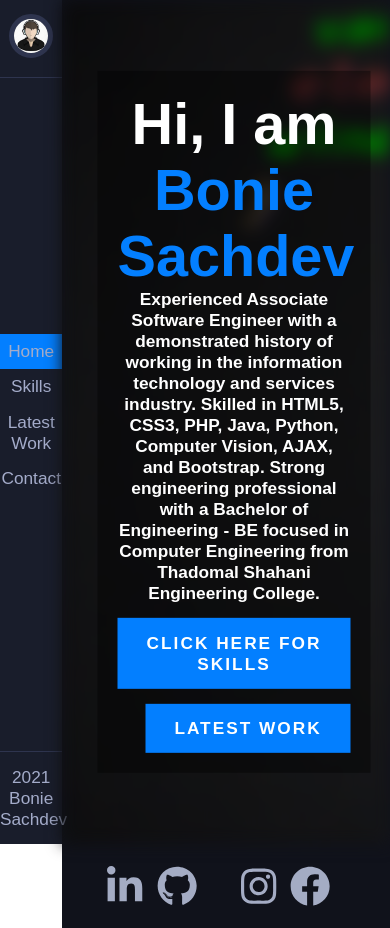
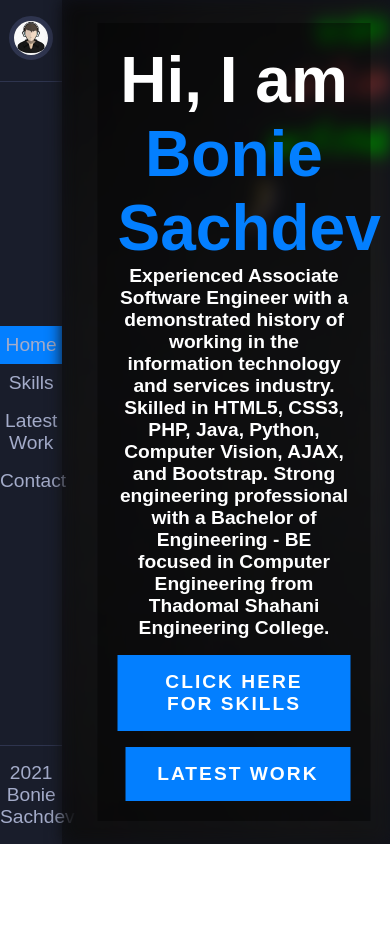
Before and after one commit to bonie09/boniesachdev.dev, a React (Create React App) app: page / in a window 390 px wide. After the commit the page ends 844 px from the top, so only its background shows below. Built offline with nearby package versions, Linux system fonts and the light colour scheme.

Commit message:
Contact details removed from app.js

```diff
--- a/src/App.js
+++ b/src/App.js
@@ -5,15 +5,6 @@ import {Route} from 'react-router-dom';
 import SkillsPage from './Pages/SkillsPage';
 import ProjectPage from './Pages/ProjectPage';
 import ContactPage from './Pages/ContactPage';
-import {faFacebook} from '@fortawesome/free-brands-svg-icons';
-import {faGithub} from '@fortawesome/free-brands-svg-icons';
-import {faLinkedinIn} from '@fortawesome/free-brands-svg-icons';
-import {faInstagram} from '@fortawesome/free-brands-svg-icons';
-import { Link } from 'react-router-dom';
-import { FontAwesomeIcon } from '@fortawesome/react-fontawesome';
-import { Icon } from '@iconify/react';
-import leetcodeIcon from '@iconify-icons/simple-icons/leetcode';
-import hashnodeIcon from '@iconify-icons/simple-icons/hashnode';
 
 function App() {
   return (
@@ -40,31 +31,7 @@ function App() {
                 <ContactPage />
             </Route>
           </switch>
-        <footer>
-          <div className="contact-section">
-              <div className="icons">
-                  <Link className="icon-holder">
-                      <FontAwesomeIcon icon={faLinkedinIn} className="icon li"/>
-                  </Link>
-                  <Link className="icon-holder">
-                      <FontAwesomeIcon icon={faGithub} className="icon gh"/>
-                  </Link>
-                  <Link className="icon-holder">
-                      <Icon icon={leetcodeIcon} className="icon lc"/>
-                  </Link>
-                  <Link className="icon-holder">
-                      <Icon icon={hashnodeIcon} className="icon hn"/>
-                  </Link>
-                  <Link className="icon-holder">
-                      <FontAwesomeIcon icon={faInstagram} className="icon ig"/>
-                  </Link>
-                  <Link className="icon-holder">
-                      <FontAwesomeIcon icon={faFacebook} className="icon fb"/>
-                  </Link>
-              </div>
-          </div>
-            </footer>
-            </div>
+        </div>
       </div>
     </div>
   );
--- a/src/App.scss
+++ b/src/App.scss
@@ -13,32 +13,3 @@ body{
     font-family: 'M PLUS Rounded 1c', sans-serif;
     font-size: 1.2rem;
 }
-
-body::-webkit-scrollbar{
-    width: 8px;
-}
-body::-webkit-scrollbar-thumb{
-    background-color: #0056d898;
-    border-radius: 50px;
-}
-body::-webkit-scrollbar-track{
-    background-color: #777;
-}
-@media screen and (max-width: 411px){
-    html{
-        font-size: 70%;
-    }
-}
-@media screen and (max-width: 700px){
-    html{
-        font-size: 90%;
-    }
-}
-@media screen and (max-width: 480px){
-    h2{
-        font-size: 70%;
-    }
-    h3{
-        font-size: 70%;
-    }
-}
```
